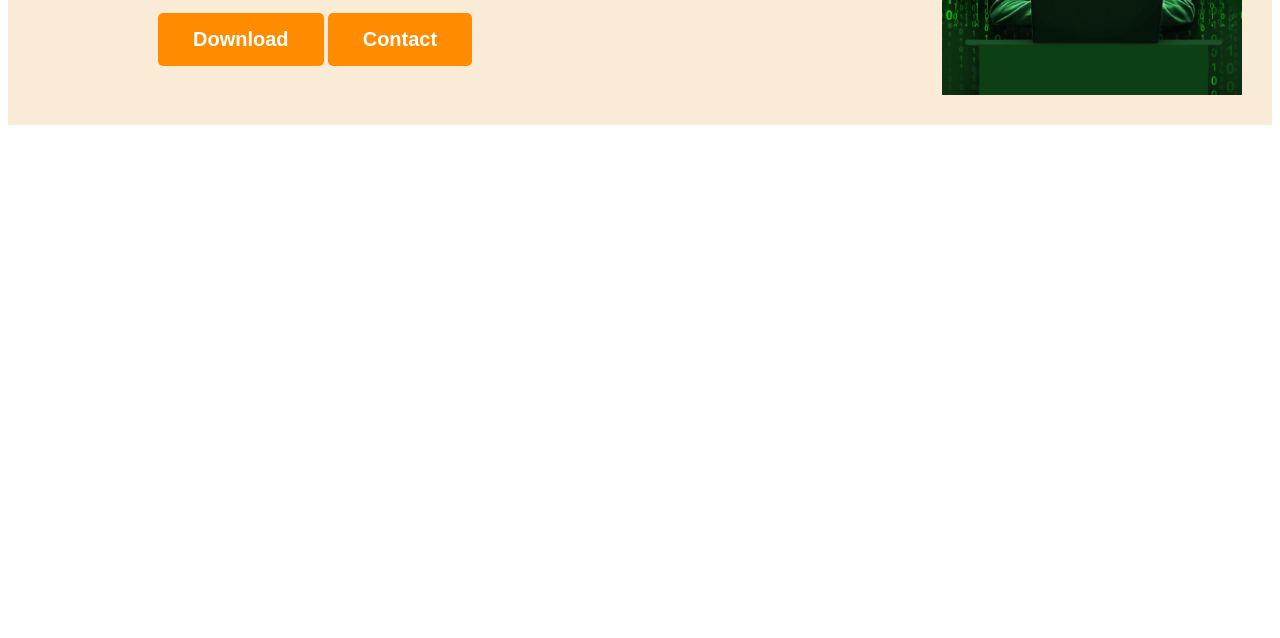
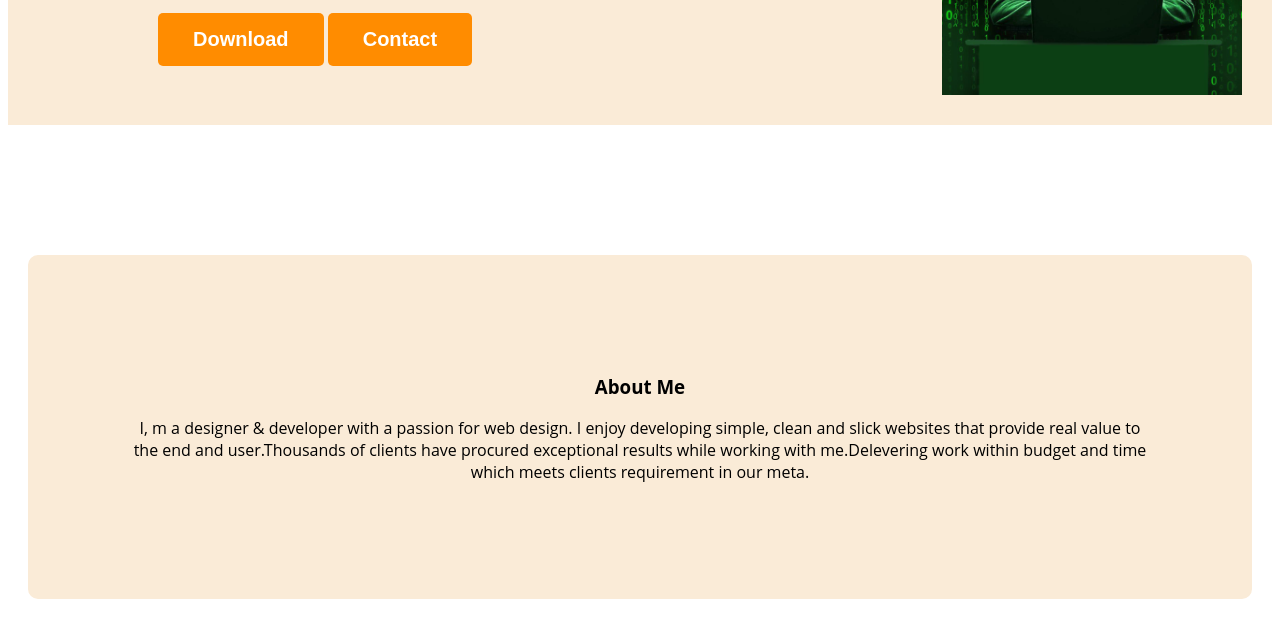
Before and after one commit to jaforis/web-development-portfolio4, a plain HTML site: page index.html in a window 1280 px wide. Shown: the part 394-1032 px from the top of the page. Before the commit the page ends 800 px from the top, so only its background shows below. Drawn offline with Linux system fonts and the light colour scheme.

Commit message:
about section created

```diff
--- a/index.html
+++ b/index.html
@@ -28,7 +28,10 @@
 </div>
     </header>
     <main>
-
+<section class="about">
+    <h3 class="section-title">About Me</h3>
+    <p class="section-description">I, m a designer & developer with a passion for web design. I enjoy developing simple, clean and slick websites that provide real value to the end and user.Thousands of clients have procured exceptional results while working with me.Delevering work within budget and time which meets clients requirement in our meta. </p>
+</section>
     </main>
     <footer>
 
--- a/styles/portfolio.css
+++ b/styles/portfolio.css
@@ -45,3 +45,18 @@ background-color: antiquewhite;
     display: flex;
     align-items: center;
 }
+.about{
+    padding: 100px;
+    border-radius: 10px;
+    background-color: antiquewhite;
+    margin: 130px 20px;
+}
+div{
+    justify-content: space-between;
+}
+.section-title{
+    text-align: center;
+}
+.section-description{
+    text-align: center;
+}
```
